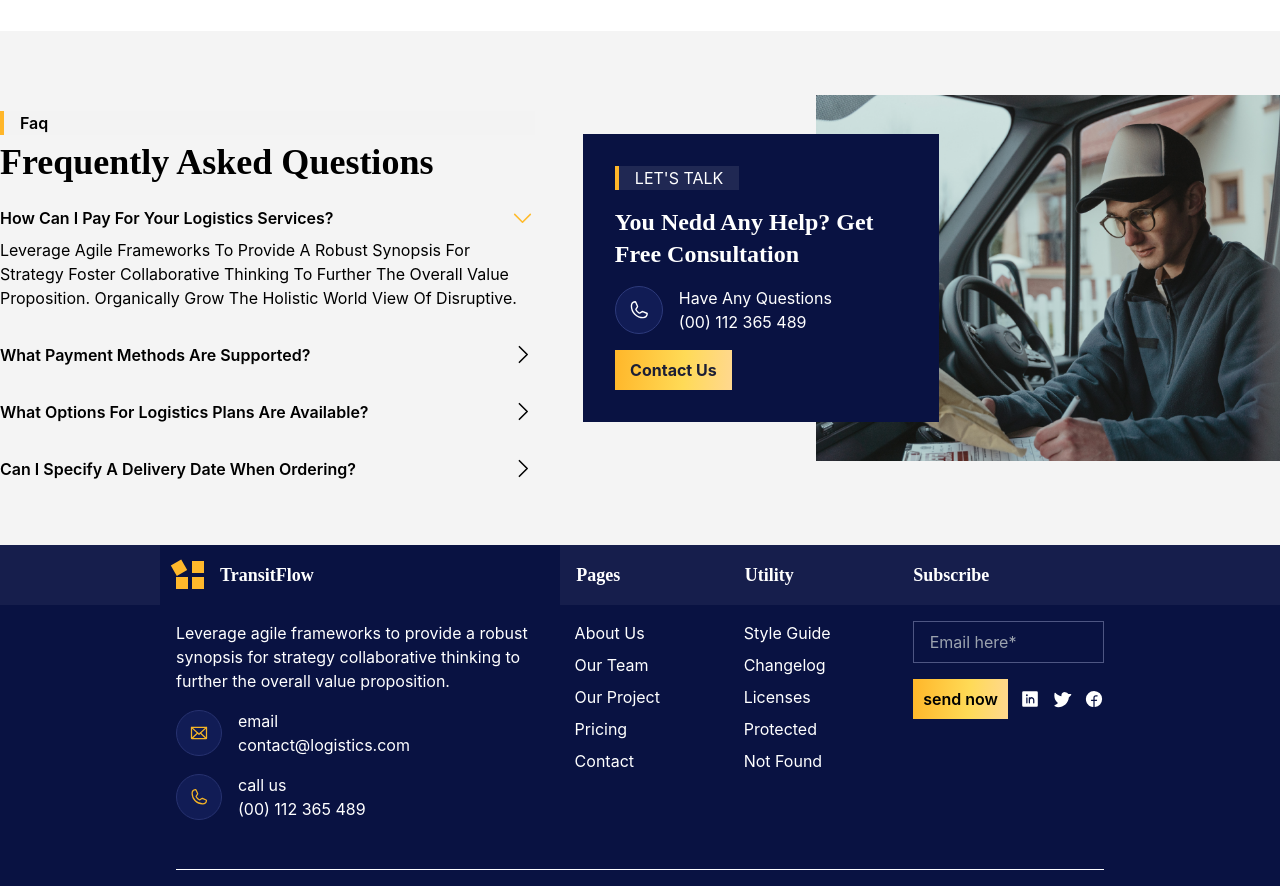
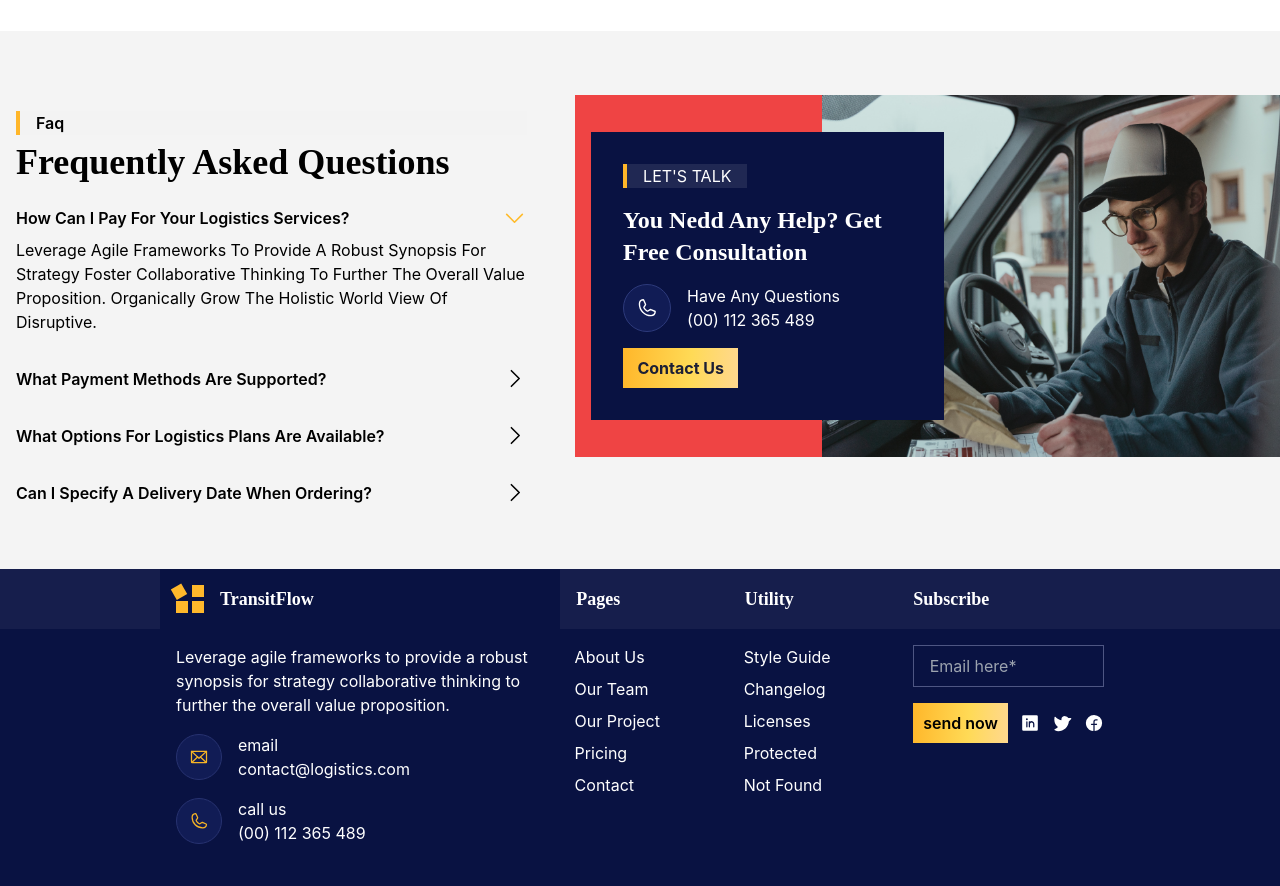
Before and after one commit to smartcollins/logistics, a React (Create React App) app: page /contact in a window 1280 px wide. Shown: the part 1798-2684 px from the top of the page. Built offline with nearby package versions, Linux system fonts and the light colour scheme.

Commit message:
modifying Contact

```diff
--- a/src/pages/Contact.jsx
+++ b/src/pages/Contact.jsx
@@ -77,8 +77,8 @@ const Contact = () => {
             <div className='my-8'>
                 <img className='mx-auto' src={client} alt="client-logo" />
             </div>
-            <div className='md:flex gap-8 bg-[#f4f4f4] md:py-16'>
-                <div className=' text-black w-3/4'>
+            <div className='gap-8 bg-[#f4f4f4] md:py-8 md:space-y-4 lg:flex lg:py-16 lg:space-y-0'>
+                <div className=' text-black px-4 md:mx-auto md:w-11/12 lg:w-3/4'>
                     <div className='mx-auto w-fit text-left'>
                         <Caption txt={'faq'} txt2={'frequently asked questions'}/>
                         <div className=' space-y-8'>
@@ -93,8 +93,8 @@ const Contact = () => {
                         </div>
                     </div>
                 </div>
-                <div className='w-full h-full relative'>
-                    <img className=' ml-auto w-[65%]' src={client2} alt="delivery" />
+                <div className='w-full h-[70vh] relative md:h-[50vh] lg:h-full bg-red-500'>
+                    <img className='h-full w-full object-cover md:ml-auto xl:w-[65%]' src={client2} alt="delivery" />
                     <div style={{ background: color.blueBg }} className='absolute z-50 top-1/2 -translate-y-1/2 left-4 p-8 space-y-4 w-2/4'>
                         <p style={{ borderLeft: `4px solid ${color.grdt}` }} className=' bg-[#e8e8e8]/10 uppercase w-fit px-4'>let's talk</p>
                         <p className='font-[Rubik] font-bold text-2xl'>you nedd any help? get free consultation</p>
```
